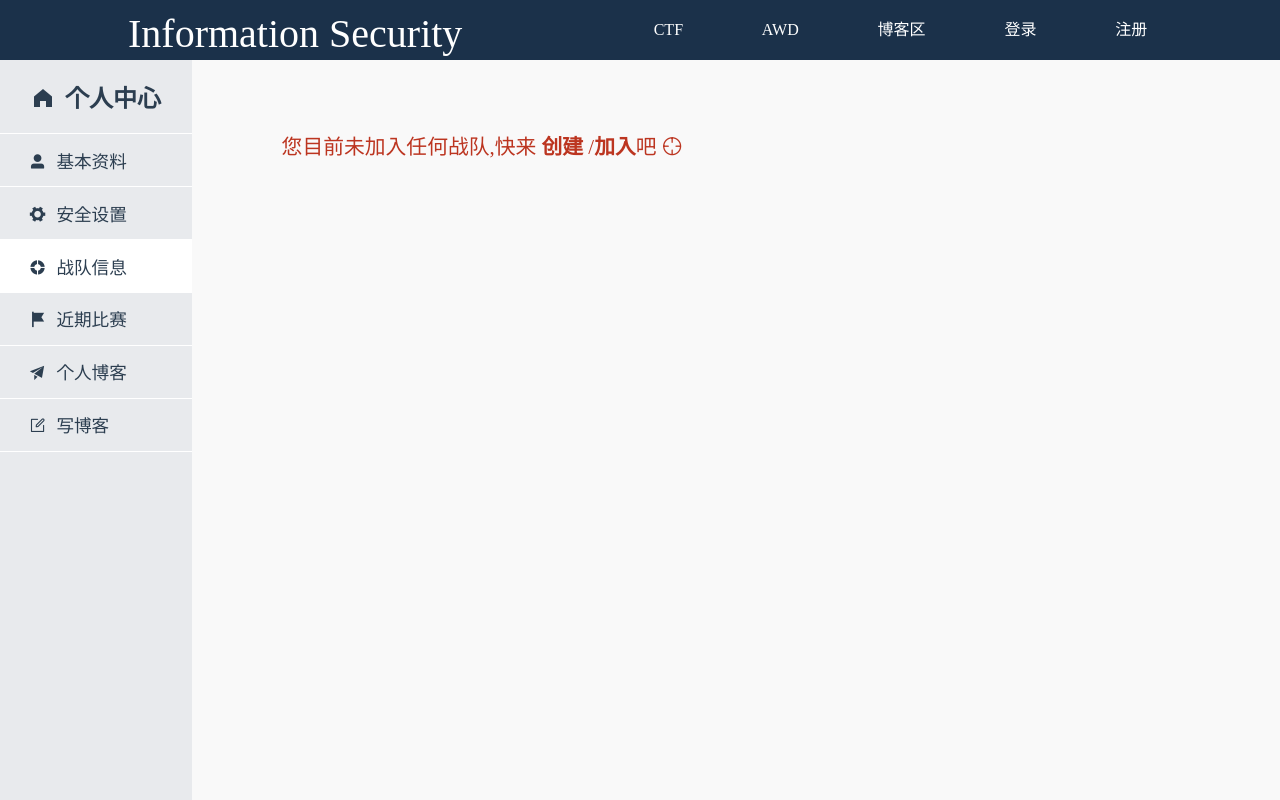
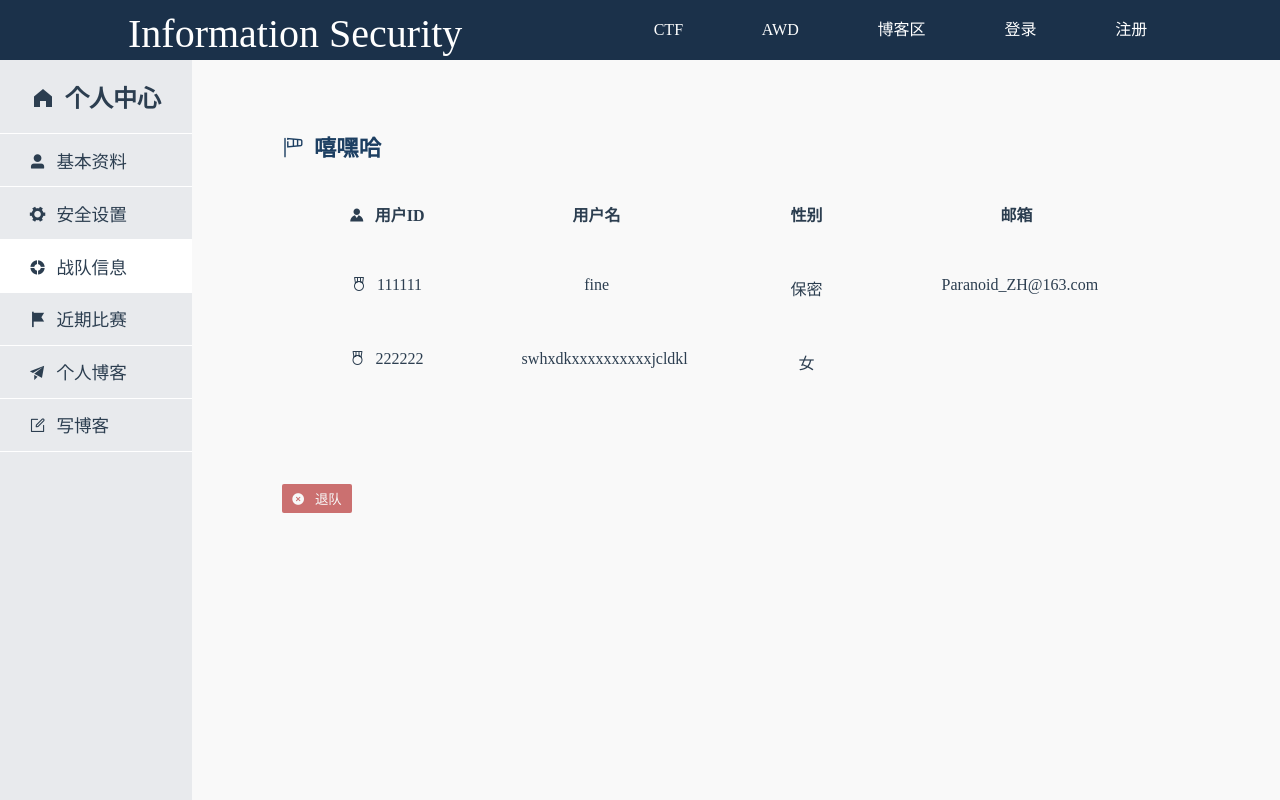
Before and after one commit to Zhfiya/ISPlatform, a Vue app: page /personalCenter in a window 1280 px wide. Both pictures are taken after a click on the item "战队信息". Built offline with nearby package versions, Linux system fonts and the light colour scheme; no server answers; what vuescroll would draw is missing.

Commit message:
teamfunction no

```diff
--- a/src/components/Blog/BuildBlog.vue
+++ b/src/components/Blog/BuildBlog.vue
@@ -18,27 +18,27 @@
                 <label><i class="el-icon-collection-tag"></i>分类：</label>
                 <label>{{ this.tag }}</label>
             </div>
-            <span @click="SelectTag('loophole')">
+            <span @click="SelectTag('漏洞专区')">
                 <i class="el-icon-d-arrow-right"></i>
                 漏洞专区
             </span>
-            <span @click="SelectTag('ctf')">
+            <span @click="SelectTag('CTF记录')">
                 <i class="el-icon-d-arrow-right"></i>
                 CTF记录
             </span>
-            <span @click="SelectTag('awd')">
+            <span @click="SelectTag('AWD总结')">
                 <i class="el-icon-d-arrow-right"></i>
                 AWD总结
             </span>
-            <span @click="SelectTag('basic')">
+            <span @click="SelectTag('基础知识')">
                 <i class="el-icon-d-arrow-right"></i>
                 基础知识
             </span>
-            <span @click="SelectTag('audit')">
+            <span @click="SelectTag('代码审计')">
                 <i class="el-icon-d-arrow-right"></i>
                 代码审计
             </span>
-            <span @click="SelectTag('nothing')">
+            <span @click="SelectTag('水帖')">
                 <i class="el-icon-d-arrow-right"></i>
                 水帖
             </span>
@@ -216,7 +216,6 @@ export default {
       border: 0;
       outline: none;
       text-decoration: none;
-      margin-left: 5%;
       margin-bottom: 30px;
       padding: 5px 10px;
       border-radius: 3px;
--- a/src/components/PersonalCenter/BasicInformation.vue
+++ b/src/components/PersonalCenter/BasicInformation.vue
@@ -106,12 +106,13 @@ export default {
           u_id: this.uId
         });
         const info = res.data.data;
-        // console.log(info);
+        console.log(info);
         this.id = info.u_id;
         this.sex = info.sex;
         this.name = info.name;
         this.email = info.email;
         this.introduction = info.information;
+        this.$store.dispatch('set_teamId', info.team_id);
       } catch (err) {
         console.log(err);
       }
--- a/src/components/PersonalCenter/PersonalBlog.vue
+++ b/src/components/PersonalCenter/PersonalBlog.vue
@@ -26,22 +26,22 @@
                 <label><i class="el-icon-collection-tag"></i>分类：</label>
             </div>
             <div class="row tag_row">
-                <label name="tag" @click="SelectType('loophole')" :class="{active:type==='loophole'}">
+                <label name="tag" @click="SelectType('漏洞专区')" :class="{active:type==='漏洞专区'}">
                     <i class="el-icon-paperclip"></i>漏洞专区
                 </label>
-                <label name="tag" @click="SelectType('ctf')" :class="{active:type==='ctf'}">
+                <label name="tag" @click="SelectType('CTF记录')" :class="{active:type==='CTF记录'}">
                     <i class="el-icon-paperclip"></i>CTF记录
                 </label>
-                <label name="tag" @click="SelectType('awd')" :class="{active:type==='awd'}">
+                <label name="tag" @click="SelectType('AWD总结')" :class="{active:type==='AWD总结'}">
                     <i class="el-icon-paperclip"></i>AWD总结
                 </label>
-                <label name="tag" @click="SelectType('basic')" :class="{active:type==='basic'}">
+                <label name="tag" @click="SelectType('基础知识')" :class="{active:type==='基础知识'}">
                     <i class="el-icon-paperclip"></i>基础知识
                 </label>
-                <label name="tag" @click="SelectType('audit')" :class="{active:type==='audit'}">
+                <label name="tag" @click="SelectType('代码审计')" :class="{active:type==='代码审计'}">
                     <i class="el-icon-paperclip"></i>代码审计
                 </label>
-                <label name="tag" @click="SelectType('nothing')" :class="{active:type==='nothing'}">
+                <label name="tag" @click="SelectType('水帖')" :class="{active:type==='水帖'}">
                     <i class="el-icon-paperclip"></i>水帖
                 </label>
             </div>
--- a/src/components/PersonalCenter/TeamInformation.vue
+++ b/src/components/PersonalCenter/TeamInformation.vue
@@ -6,6 +6,7 @@
 </template>
 
 <script>
+import { mapState } from 'vuex';
 import NoTeam from '../Team/NoTeam';
 import HasTeam from '../Team/HasTeam';
 
@@ -16,10 +17,20 @@ export default {
     HasTeam // 有战队
   },
 
+  computed: {
+    ...mapState(['teamId'])
+  },
+
   data () {
     return {
-      isTeam: false
+      isTeam: true
     };
+  },
+
+  created () {
+    if (this.teamId) {
+      this.isTeam = true;
+    }
   }
 };
 </script>
--- a/src/components/Team/HasTeam.vue
+++ b/src/components/Team/HasTeam.vue
@@ -2,21 +2,24 @@
     <div id="hasTeam">
         <label class="name"><i class="el-icon-wind-power"></i>{{ this.teamName }}</label>
         <div class="row">
-            <label class="head"><i class="el-icon-s-custom"></i>用户ID</label>
-            <label class="head">用户名</label>
-            <label class="head">性别</label>
-            <label class="head" name="email">邮箱</label>
+            <span class="head id"><i class="el-icon-s-custom"></i>用户ID</span>
+            <span class="head">用户名</span>
+            <span class="head">性别</span>
+            <span class="head" name="email">邮箱</span>
         </div>
         <div class="row">
-            <label><i class="el-icon-medal"></i>111111</label>
-            <label>fine</label>
-            <label>保密</label>
-            <label>Paranoid_ZH@163.com</label>
+            <span class="id"><i class="el-icon-medal"></i>111111</span>
+            <span>fine</span>
+            <span>保密</span>
+            <span>Paranoid_ZH@163.com</span>
         </div>
         <div class="row">
-            <label><i class="el-icon-medal"></i>222222</label>
-            <label>swhxdkxxxxxxxxxxjcldkl</label>
-            <label>女</label>
+            <span><i class="el-icon-medal"></i>222222</span>
+            <span>swhxdkxxxxxxxxxxjcldkl</span>
+            <span>女</span>
+        </div>
+        <div class="submit">
+            <button><i class="el-icon-error"></i>退队</button>
         </div>
     </div>
 </template>
@@ -29,6 +32,35 @@ export default {
     return {
       teamName: '嘻嘿哈'
     };
+  },
+
+  created () {
+    this.GetTeamInfo();
+  },
+
+  methods: {
+    // 获取队伍信息
+    async GetTeamInfo () {
+      try {
+        const res = await this.$axios.post(`${this.HOST}/getTeamInfo`, {
+          u_id: this.uId
+        });
+        const info = res.data;
+        if (info.code === 200) {
+          this.$message({
+            type: 'success',
+            message: '创建成功'
+          });
+        } else {
+          this.$message({
+            type: 'error',
+            message: info.message
+          });
+        }
+      } catch (err) {
+        console.log(err);
+      }
+    }
   }
 };
 </script>
@@ -37,7 +69,7 @@ export default {
 #hasTeam {
 
     .name {
-        margin-left: 35%;
+        font-weight: bold;
         font-size: 140%;
         color: #1D3F62;
     }
@@ -46,20 +78,36 @@ export default {
     }
     .row {
         margin-top: 3%;
-        margin-left: 12%;
-        text-align: left;
+        display: flex;
+        flex-direction: row;
 
-        label {
-            display: inline-block;
-            width: 100px;
-            margin-right: 10%;
+        span {
+            width: 150px;
+            padding: 10px 30px;
+            text-align: center;
         }
-        label[name="email"] {
-            margin-right: 0;
+        .id {
+
         }
         .head {
             font-weight: bold;
         }
     }
+    .submit {
+        margin-top: 100px;
+    }
+    button {
+      text-decoration: none;
+      padding: 5px 10px;
+      border: 0;
+      background-color: #CB7070;
+      color: #F8F9F9;
+      border-radius: 2px;
+      cursor: pointer;
+      outline: none;
+    }
+    button:hover {
+      box-shadow: 3px 3px 3px rgba(0, 0, 0, 0.17);
+    }
 }
 </style>
--- a/src/components/Team/NoTeam.vue
+++ b/src/components/Team/NoTeam.vue
@@ -39,6 +39,8 @@
 </template>
 
 <script>
+import { mapState } from 'vuex';
+
 export default {
   name: 'noTeam',
 
@@ -50,6 +52,11 @@ export default {
       id: ''
     };
   },
+
+  computed: {
+    ...mapState(['uId'])
+  },
+
   methods: {
     // 展示
     Show (option) {
@@ -57,13 +64,52 @@ export default {
     },
 
     // 创建
-    CreateTeam () {
-      console.log('create');
+    async CreateTeam () {
+      try {
+        const res = await this.$axios.post(`${this.HOST}/createTeam`, {
+          u_id: this.uId,
+          team_name: this.name,
+          member_num: this.number
+        });
+        const info = res.data;
+        if (info.code === 200) {
+          this.$message({
+            type: 'success',
+            message: '创建成功'
+          });
+        } else {
+          this.$message({
+            type: 'error',
+            message: info.message
+          });
+        }
+      } catch (err) {
+        console.log(err);
+      }
     },
 
     // 加入
-    JoinTeam () {
-      console.log('join');
+    async JoinTeam () {
+      try {
+        const res = await this.$axios.post(`${this.HOST}/joinTeam`, {
+          u_id: this.uId,
+          team_id: this.id
+        });
+        const info = res.data;
+        if (info.code === 200) {
+          this.$message({
+            type: 'success',
+            message: '加入成功'
+          });
+        } else {
+          this.$message({
+            type: 'error',
+            message: info.message
+          });
+        }
+      } catch (err) {
+        console.log(err);
+      }
     }
   }
 };
--- a/src/views/BlogArea.vue
+++ b/src/views/BlogArea.vue
@@ -4,22 +4,22 @@
             <label name="tag" @click="SelectType('all')" :class="{active:type==='all'}">
                 <i class="el-icon-magic-stick"></i>推荐
             </label>
-            <label name="tag" @click="SelectType('loophole')" :class="{active:type==='loophole'}">
+            <label name="tag" @click="SelectType('漏洞专区')" :class="{active:type==='漏洞专区'}">
                 <i class="el-icon-monitor"></i>漏洞专区
             </label>
-            <label name="tag" @click="SelectType('ctf')" :class="{active:type==='ctf'}">
+            <label name="tag" @click="SelectType('CTF记录')" :class="{active:type==='CTF记录'}">
                 <i class="el-icon-edit-outline"></i>CTF记录
             </label>
-            <label name="tag" @click="SelectType('awd')" :class="{active:type==='awd'}">
+            <label name="tag" @click="SelectType('AWD总结')" :class="{active:type==='AWD总结'}">
                 <i class="el-icon-notebook-1"></i>AWD总结
             </label>
-            <label name="tag" @click="SelectType('basic')" :class="{active:type==='basic'}">
+            <label name="tag" @click="SelectType('基础知识')" :class="{active:type==='基础知识'}">
                 <i class="el-icon-coordinate"></i>基础知识
             </label>
-            <label name="tag" @click="SelectType('audit')" :class="{active:type==='audit'}">
+            <label name="tag" @click="SelectType('代码审计')" :class="{active:type==='代码审计'}">
                 <i class="el-icon-search"></i>代码审计
             </label>
-            <label name="tag" @click="SelectType('nothing')" :class="{active:type==='nothing'}">
+            <label name="tag" @click="SelectType('水帖')" :class="{active:type==='水帖'}">
                 <i class="el-icon-mobile-phone"></i>水帖
             </label>
         </div>
```
